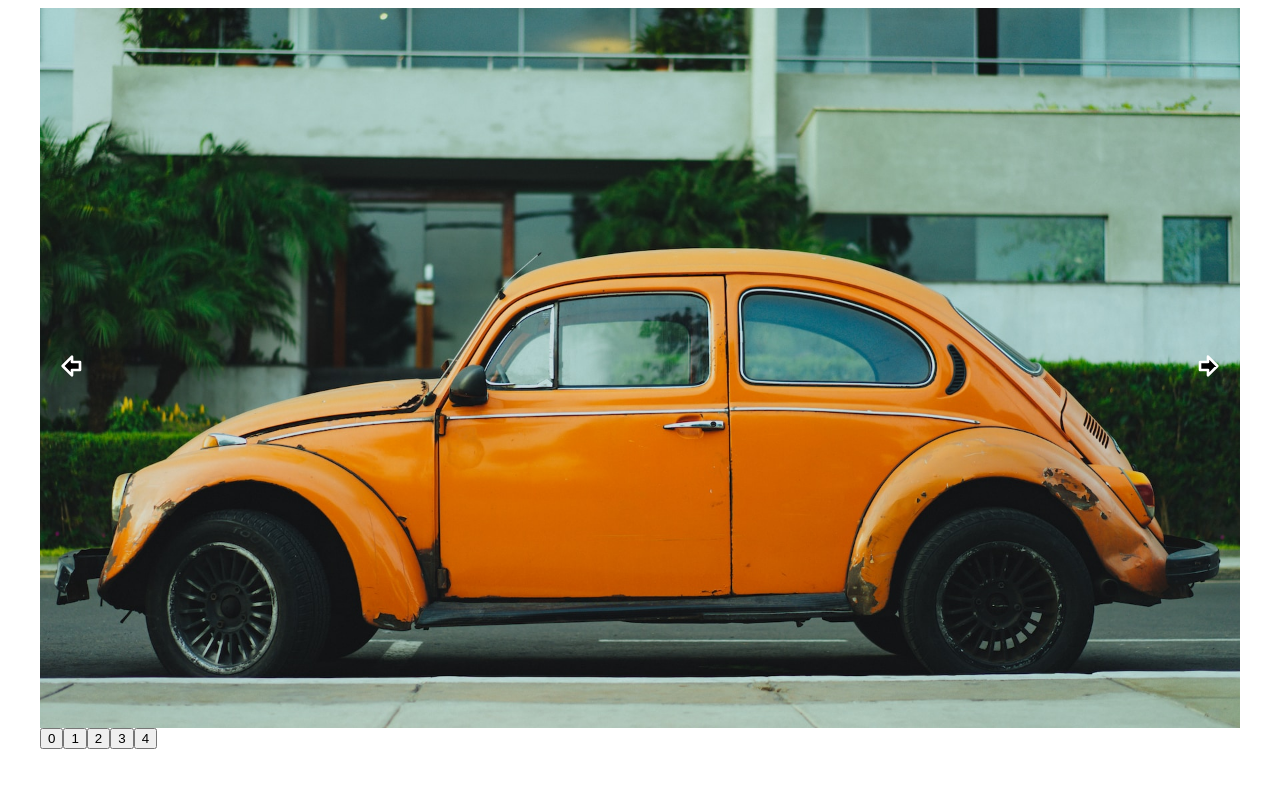
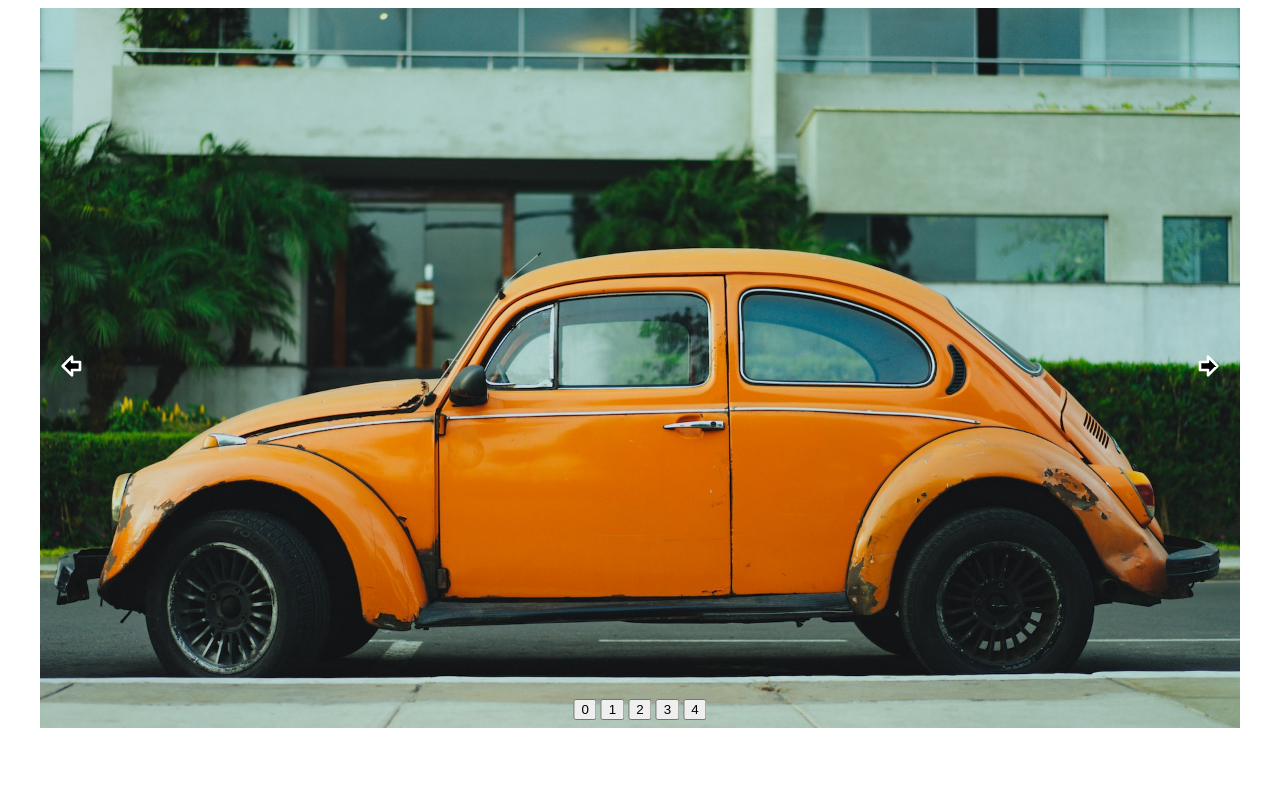
Before and after one commit to Annie-Huang/react-image-slider, a React (Vite) app: page / in a window 1280 px wide. Shown: the top 788 px of the page. Built offline with nearby package versions, Linux system fonts and the light colour scheme.

Commit message:
Style the index button group container

```diff
--- a/src/ImageSlider.tsx
+++ b/src/ImageSlider.tsx
@@ -54,7 +54,16 @@ export const ImageSlider = ({ imageUrls }: ImageSliderProps) => {
       >
         <ArrowBigRight />
       </button>
-      <div>
+      <div
+        style={{
+          position: 'absolute',
+          bottom: '0.5rem',
+          left: '50%',
+          translate: '-50%',
+          display: 'flex',
+          gap: '0.25rem',
+        }}
+      >
         {imageUrls.map((_, index) => (
           <button onClick={() => setImageIndex(index)}>{index}</button>
         ))}
```
